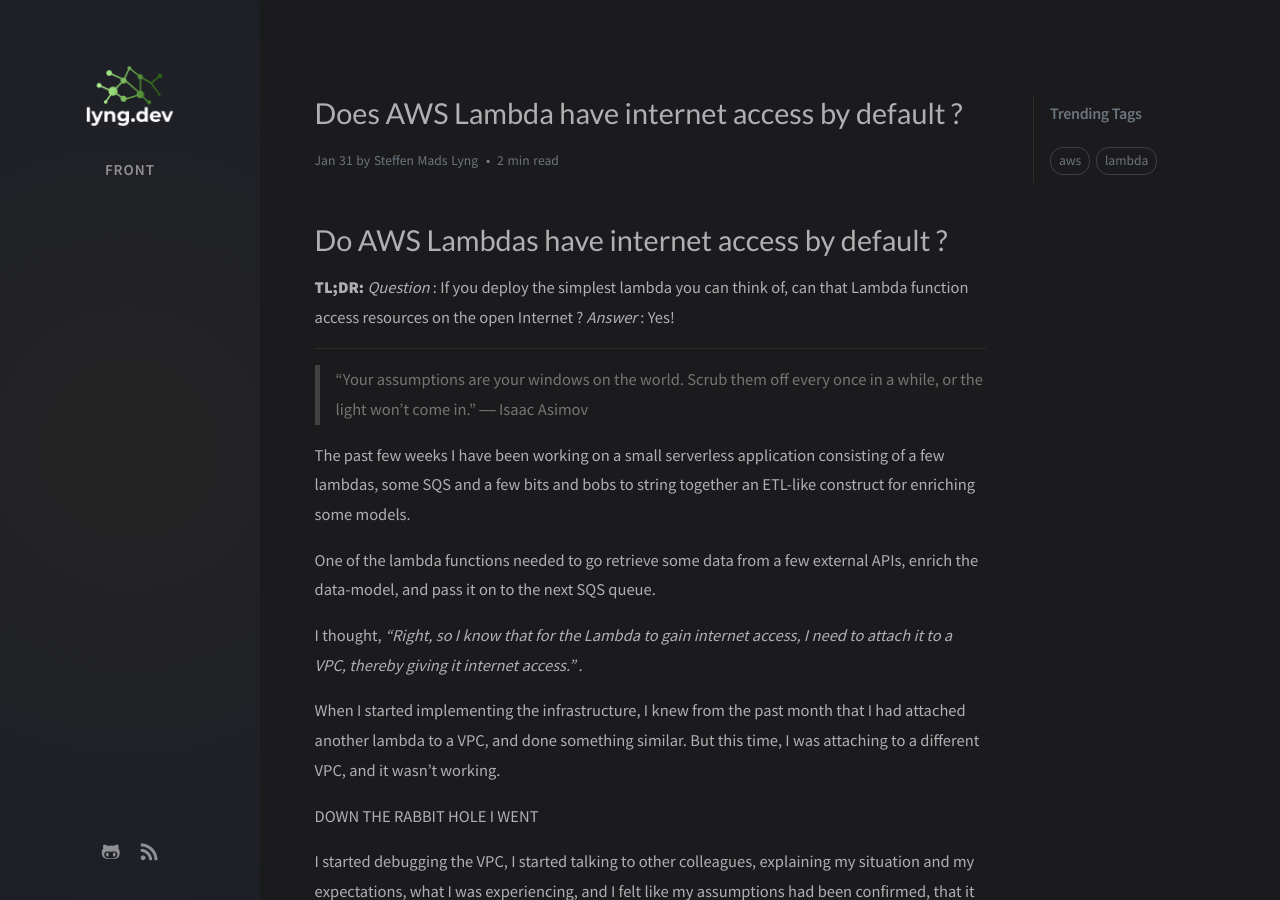
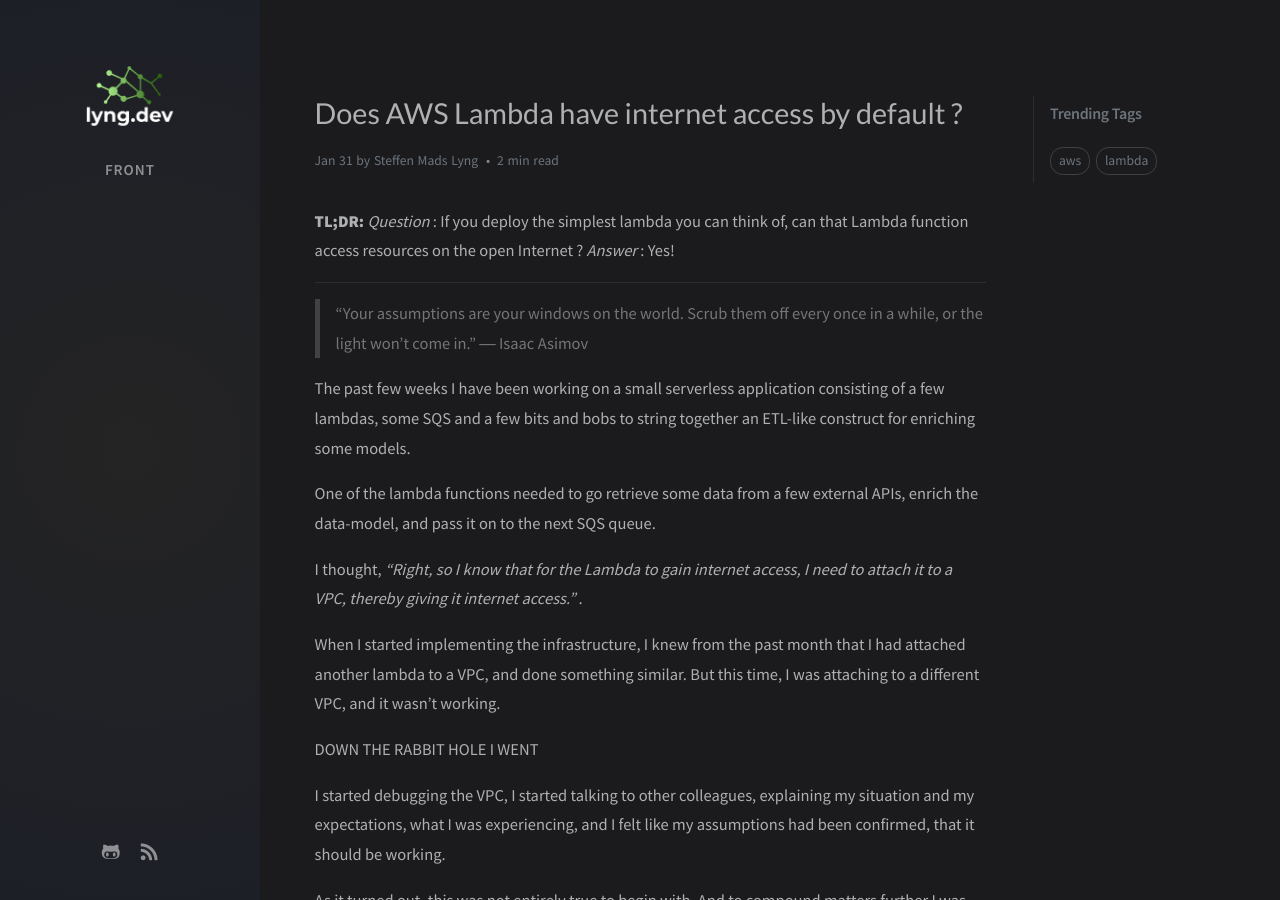
Before and after one commit to lyng-dev/lyng-dev.github.io, a Jekyll site: the page built from _posts/2021-01-31-aws-lambda-and-accessing-the-internet.md, in a window 1280 px wide and 900 px high. Built offline with Jekyll 4.4.1, drawn with Linux system fonts in a browser that asks for light colours; nearby versions of some CDN libraries; comment, search, counter and statistics services are not loaded.

Commit message:
fix header

```diff
--- a/_posts/2021-01-31-aws-lambda-and-accessing-the-internet.md
+++ b/_posts/2021-01-31-aws-lambda-and-accessing-the-internet.md
@@ -4,8 +4,6 @@
 categories: [Amazon Webservice, Networking]
 tags: [aws, lambda]
 ---
-
-# Do AWS Lambdas have internet access by default ?
 
 **TL;DR:**
 *Question*: If you deploy the simplest lambda you can think of, can that Lambda function access resources on the open Internet ?
```
